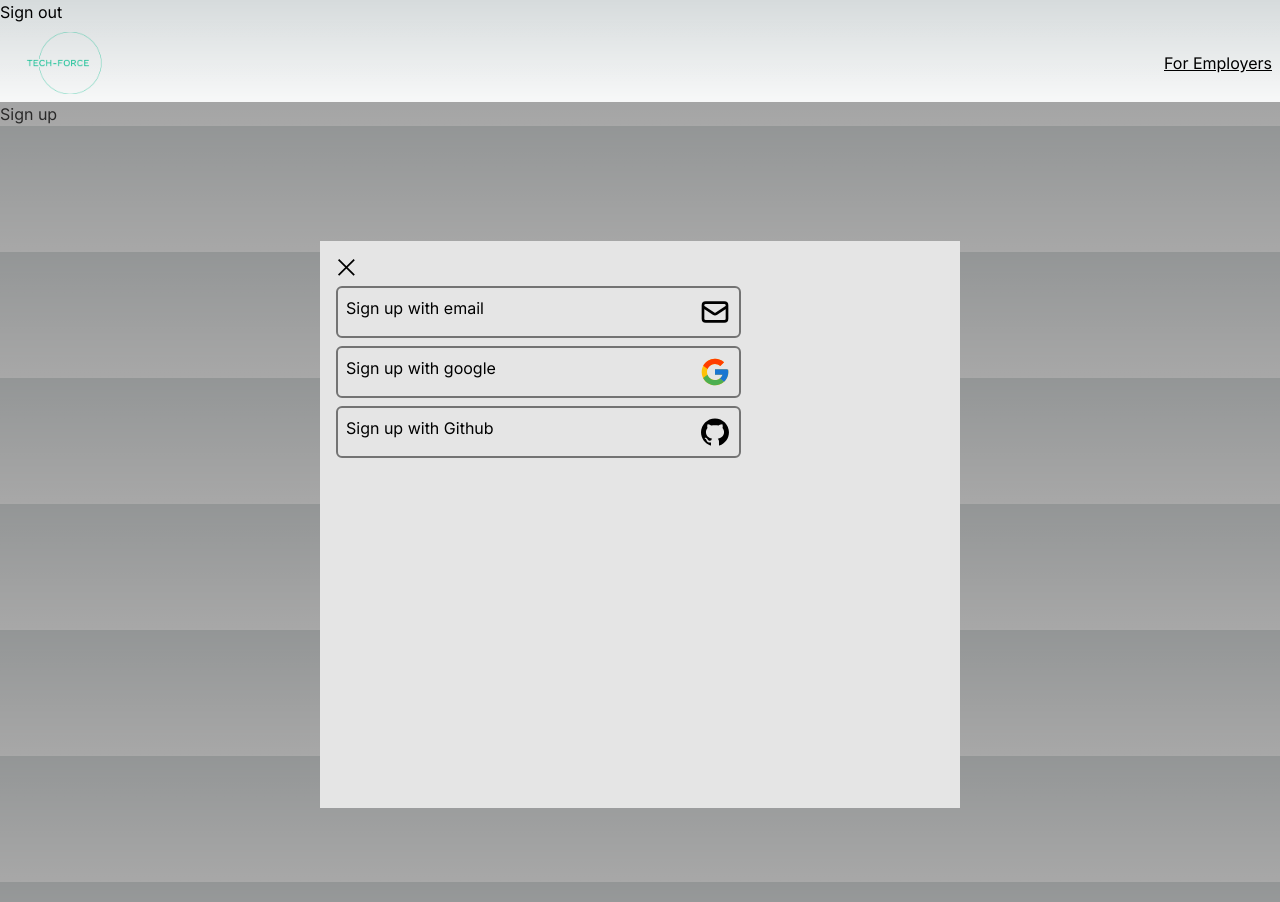
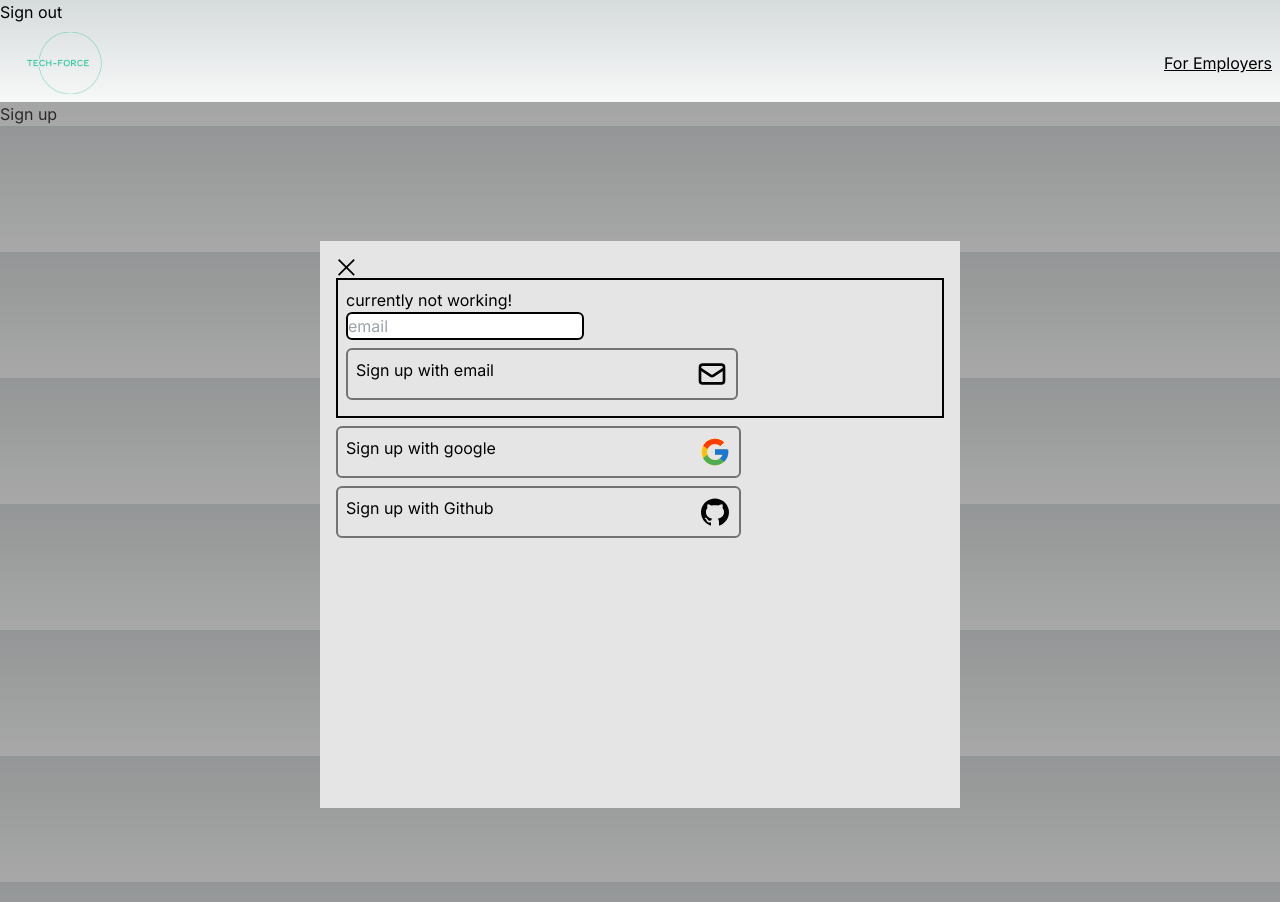
Before and after one commit to S-Guettner/techforce, a Next.js app: page / in a window 1280 px wide. Both pictures are taken after a click on the button "Sign up". Built offline with nearby package versions, Linux system fonts and the light colour scheme; no server answers.

Commit message:
fix svg error messages

```diff
--- a/app/components/RegistrationModal.tsx
+++ b/app/components/RegistrationModal.tsx
@@ -34,19 +34,22 @@
     <div className='bg-neutral-200 w-1/2 h-3/4 p-4'>
 
       <div className='flex justify-between'>
-        <button onClick={() => setModalStatus(prev => !prev)}><svg stroke="currentColor" fill="currentColor" strokeWidth="0" viewBox="0 0 24 24" height="1.3em" width="1.3em" xmlns="http://www.w3.org/2000/svg"><path fill="none" stroke="#000" stroke-width="2" d="M3,3 L21,21 M3,21 L21,3"></path></svg></button>
+        <button onClick={() => setModalStatus(prev => !prev)}><svg stroke="currentColor" fill="currentColor" strokeWidth="0" viewBox="0 0 24 24" height="1.3em" width="1.3em" xmlns="http://www.w3.org/2000/svg"><path fill="none" stroke="#000" strokeWidth="2" d="M3,3 L21,21 M3,21 L21,3"></path></svg></button>
       </div>
 
       <section className=''>
-
+  <div className='border-2 border-black p-2'>
+        <h3>currently not working!</h3>
+      <input className='border-2 border-black rounded-md'placeholder='email' type="email" name="" id="" />
       <div className=' w-2/3 flex justify-between cursor-pointer border-2 border-neutral-500 rounded-md p-2 my-2' onClick={() => signIn('github', { callbackUrl: "http://localhost:3000" })}>
         <p>Sign up with email</p>
-        <svg stroke="currentColor" fill="none" stroke-width="0" viewBox="0 0 24 24" height="2em" width="2em" xmlns="http://www.w3.org/2000/svg"><path stroke-linecap="round" stroke-linejoin="round" strokeWidth="2" d="M3 8l7.89 5.26a2 2 0 002.22 0L21 8M5 19h14a2 2 0 002-2V7a2 2 0 00-2-2H5a2 2 0 00-2 2v10a2 2 0 002 2z"></path></svg>
+            <svg stroke="currentColor" fill="none" strokeWidth="0" viewBox="0 0 24 24" height="2em" width="2em" xmlns="http://www.w3.org/2000/svg"><path strokeLinecap="round" strokeLinejoin="round" strokeWidth="2" d="M3 8l7.89 5.26a2 2 0 002.22 0L21 8M5 19h14a2 2 0 002-2V7a2 2 0 00-2-2H5a2 2 0 00-2 2v10a2 2 0 002 2z"></path></svg>
       </div>
+  </div>
 
       <div className='w-2/3  flex justify-between cursor-pointer border-2 border-neutral-500 rounded-md p-2 my-2' onClick={() => signIn('google', { callbackUrl: "http://localhost:3000" })}>
         <p>Sign up with google</p>
-        <svg stroke="currentColor" fill="currentColor" strokeWidth="0" version="1.1" x="0px" y="0px" viewBox="0 0 48 48" enable-background="new 0 0 48 48" height="2em" width="2em" xmlns="http://www.w3.org/2000/svg"><path fill="#FFC107" d="M43.611,20.083H42V20H24v8h11.303c-1.649,4.657-6.08,8-11.303,8c-6.627,0-12-5.373-12-12
+          <svg stroke="currentColor" fill="currentColor" strokeWidth="0" version="1.1" x="0px" y="0px" viewBox="0 0 48 48" enableBackground="new 0 0 48 48" height="2em" width="2em" xmlns="http://www.w3.org/2000/svg"><path fill="#FFC107" d="M43.611,20.083H42V20H24v8h11.303c-1.649,4.657-6.08,8-11.303,8c-6.627,0-12-5.373-12-12
 	c0-6.627,5.373-12,12-12c3.059,0,5.842,1.154,7.961,3.039l5.657-5.657C34.046,6.053,29.268,4,24,4C12.955,4,4,12.955,4,24
 	c0,11.045,8.955,20,20,20c11.045,0,20-8.955,20-20C44,22.659,43.862,21.35,43.611,20.083z"></path><path fill="#FF3D00" d="M6.306,14.691l6.571,4.819C14.655,15.108,18.961,12,24,12c3.059,0,5.842,1.154,7.961,3.039l5.657-5.657
 	C34.046,6.053,29.268,4,24,4C16.318,4,9.656,8.337,6.306,14.691z"></path><path fill="#4CAF50" d="M24,44c5.166,0,9.86-1.977,13.409-5.192l-6.19-5.238C29.211,35.091,26.715,36,24,36
@@ -58,7 +61,7 @@
 
       <div className='w-2/3  flex justify-between cursor-pointer border-2 border-neutral-500 rounded-md p-2 my-2' onClick={() => signIn('github', { callbackUrl: "http://localhost:3000" })}>
         <p>Sign up with Github</p>
-        <svg stroke="currentColor" fill="currentColor" stroke-width="0" viewBox="0 0 1024 1024" height="2em" width="2em" xmlns="http://www.w3.org/2000/svg"><path d="M511.6 76.3C264.3 76.2 64 276.4 64 523.5 64 718.9 189.3 885 363.8 946c23.5 5.9 19.9-10.8 19.9-22.2v-77.5c-135.7 15.9-141.2-73.9-150.3-88.9C215 726 171.5 718 184.5 703c30.9-15.9 62.4 4 98.9 57.9 26.4 39.1 77.9 32.5 104 26 5.7-23.5 17.9-44.5 34.7-60.8-140.6-25.2-199.2-111-199.2-213 0-49.5 16.3-95 48.3-131.7-20.4-60.5 1.9-112.3 4.9-120 58.1-5.2 118.5 41.6 123.2 45.3 33-8.9 70.7-13.6 112.9-13.6 42.4 0 80.2 4.9 113.5 13.9 11.3-8.6 67.3-48.8 121.3-43.9 2.9 7.7 24.7 58.3 5.5 118 32.4 36.8 48.9 82.7 48.9 132.3 0 102.2-59 188.1-200 212.9a127.5 127.5 0 0 1 38.1 91v112.5c.8 9 0 17.9 15 17.9 177.1-59.7 304.6-227 304.6-424.1 0-247.2-200.4-447.3-447.5-447.3z"></path></svg>
+          <svg stroke="currentColor" fill="currentColor" strokeWidth="0" viewBox="0 0 1024 1024" height="2em" width="2em" xmlns="http://www.w3.org/2000/svg"><path d="M511.6 76.3C264.3 76.2 64 276.4 64 523.5 64 718.9 189.3 885 363.8 946c23.5 5.9 19.9-10.8 19.9-22.2v-77.5c-135.7 15.9-141.2-73.9-150.3-88.9C215 726 171.5 718 184.5 703c30.9-15.9 62.4 4 98.9 57.9 26.4 39.1 77.9 32.5 104 26 5.7-23.5 17.9-44.5 34.7-60.8-140.6-25.2-199.2-111-199.2-213 0-49.5 16.3-95 48.3-131.7-20.4-60.5 1.9-112.3 4.9-120 58.1-5.2 118.5 41.6 123.2 45.3 33-8.9 70.7-13.6 112.9-13.6 42.4 0 80.2 4.9 113.5 13.9 11.3-8.6 67.3-48.8 121.3-43.9 2.9 7.7 24.7 58.3 5.5 118 32.4 36.8 48.9 82.7 48.9 132.3 0 102.2-59 188.1-200 212.9a127.5 127.5 0 0 1 38.1 91v112.5c.8 9 0 17.9 15 17.9 177.1-59.7 304.6-227 304.6-424.1 0-247.2-200.4-447.3-447.5-447.3z"></path></svg>
 
       </div>
       </section>
```
